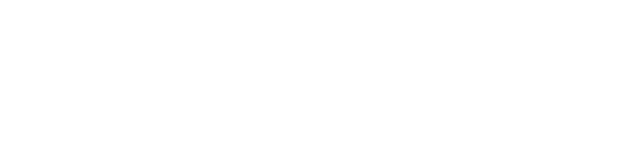
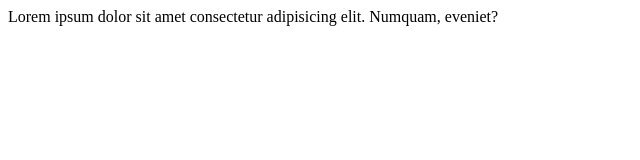
Before and after one commit to ram123910/project3, a plain HTML site: page index.html in a window 1280 px wide. Shown: the whole page, without its empty margins (0-640 px from the left). Drawn offline with Linux system fonts and the light colour scheme.

Commit message:
change para

```diff
--- a/index.html
+++ b/index.html
@@ -5,6 +5,6 @@
     <title>sample code local</title>
 </head>
 <body>
-
+    <p>Lorem ipsum dolor sit amet consectetur adipisicing elit. Numquam, eveniet?</p>
 </body>
 </html>
```
